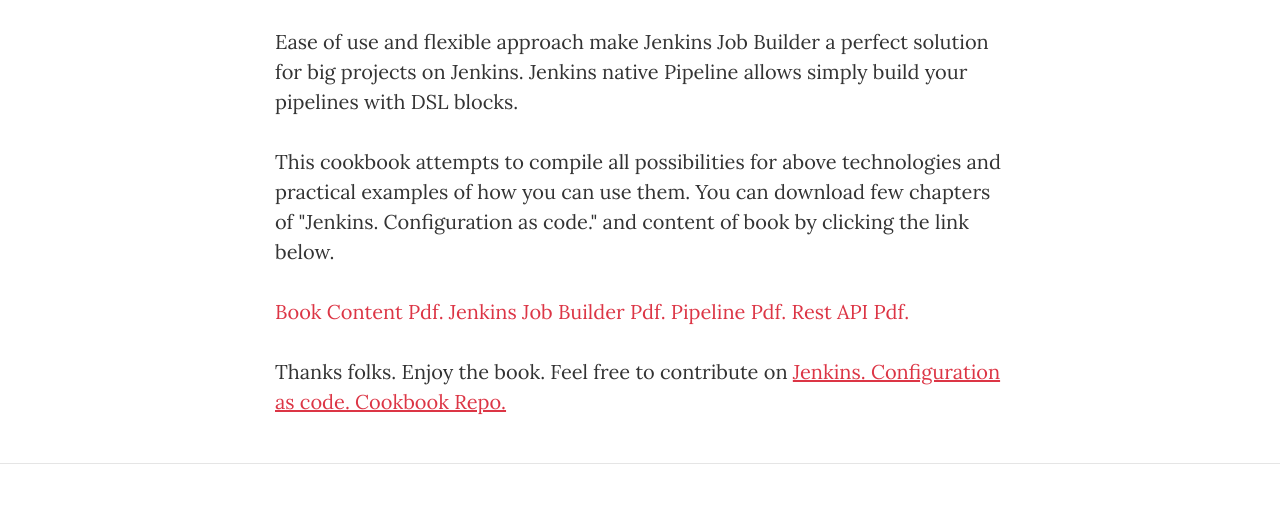
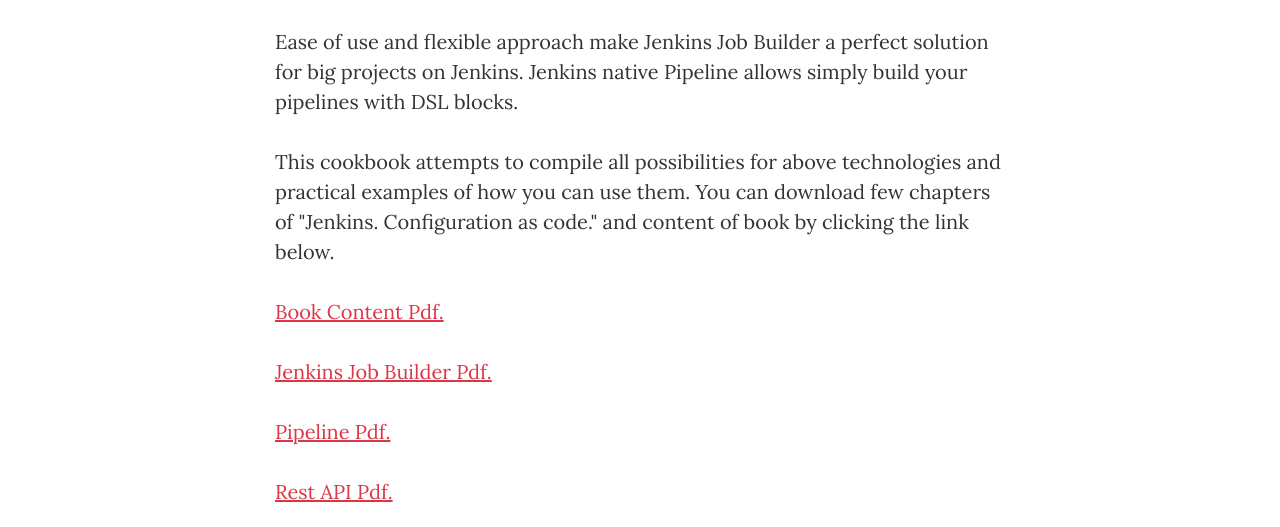
Before and after one commit to ochirkov/ochirkov.github.io, a website: page jenkins_cookbook.html in a window 1280 px wide. Shown: the part 1029-1556 px from the top of the page. Drawn offline with nearby package versions, Linux system fonts and the light colour scheme.

Commit message:
structure refactor

```diff
--- a/jenkins_cookbook.html
+++ b/jenkins_cookbook.html
@@ -94,13 +94,13 @@
 
             <p>This cookbook attempts to compile all possibilities for above technologies and practical examples of how you can use them. You can download few chapters of "Jenkins. Configuration as code." and content of book by clicking the link below.</p>
 
-            <a href="https://github.com/ochirkov/jjb_book/raw/master/jenkins-configuration-as-code-content.pdf" style="color: #dc3545", target="_blank">Book Content Pdf.</a>
+            <p><a href="https://github.com/ochirkov/jjb_book/raw/master/jenkins-configuration-as-code-content.pdf" style="color: #dc3545", target="_blank">Book Content Pdf.</a></p>
 
-            <a href="https://github.com/ochirkov/jjb_book/raw/master/jenkins-configuration-as-code-jjb.pdf" style="color: #dc3545", target="_blank">Jenkins Job Builder Pdf.</a>
+            <p><a href="https://github.com/ochirkov/jjb_book/raw/master/jenkins-configuration-as-code-jjb.pdf" style="color: #dc3545", target="_blank">Jenkins Job Builder Pdf.</a></p>
 
-            <a href="https://github.com/ochirkov/jjb_book/raw/master/jenkins-configuration-as-code-pipeline.pdf" style="color: #dc3545", target="_blank">Pipeline Pdf.</a>
+            <p><a href="https://github.com/ochirkov/jjb_book/raw/master/jenkins-configuration-as-code-pipeline.pdf" style="color: #dc3545", target="_blank">Pipeline Pdf.</a></p>
 
-            <a href="https://github.com/ochirkov/jjb_book/raw/master/jenkins-configuration-as-code-rest-api.pdf" style="color: #dc3545", target="_blank">Rest API Pdf.</a>
+            <p><a href="https://github.com/ochirkov/jjb_book/raw/master/jenkins-configuration-as-code-rest-api.pdf" style="color: #dc3545", target="_blank">Rest API Pdf.</a></p>
 
             <p>Thanks folks. Enjoy the book. Feel free to contribute on <a href="https://github.com/ochirkov/jjb_book" style="color: #dc3545", target="_blank">Jenkins. Configuration as code. Cookbook Repo.</a></p>
 
```
